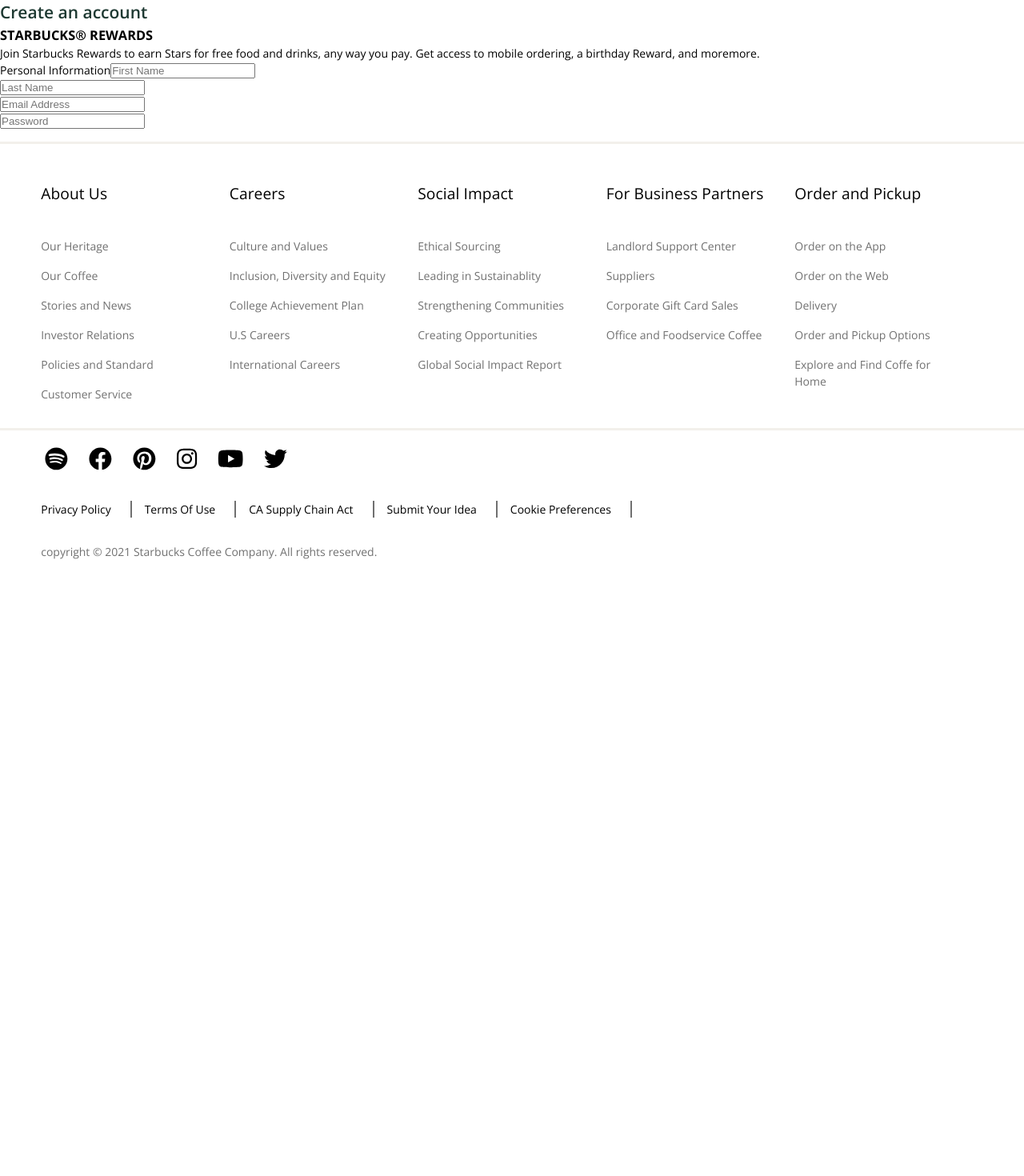
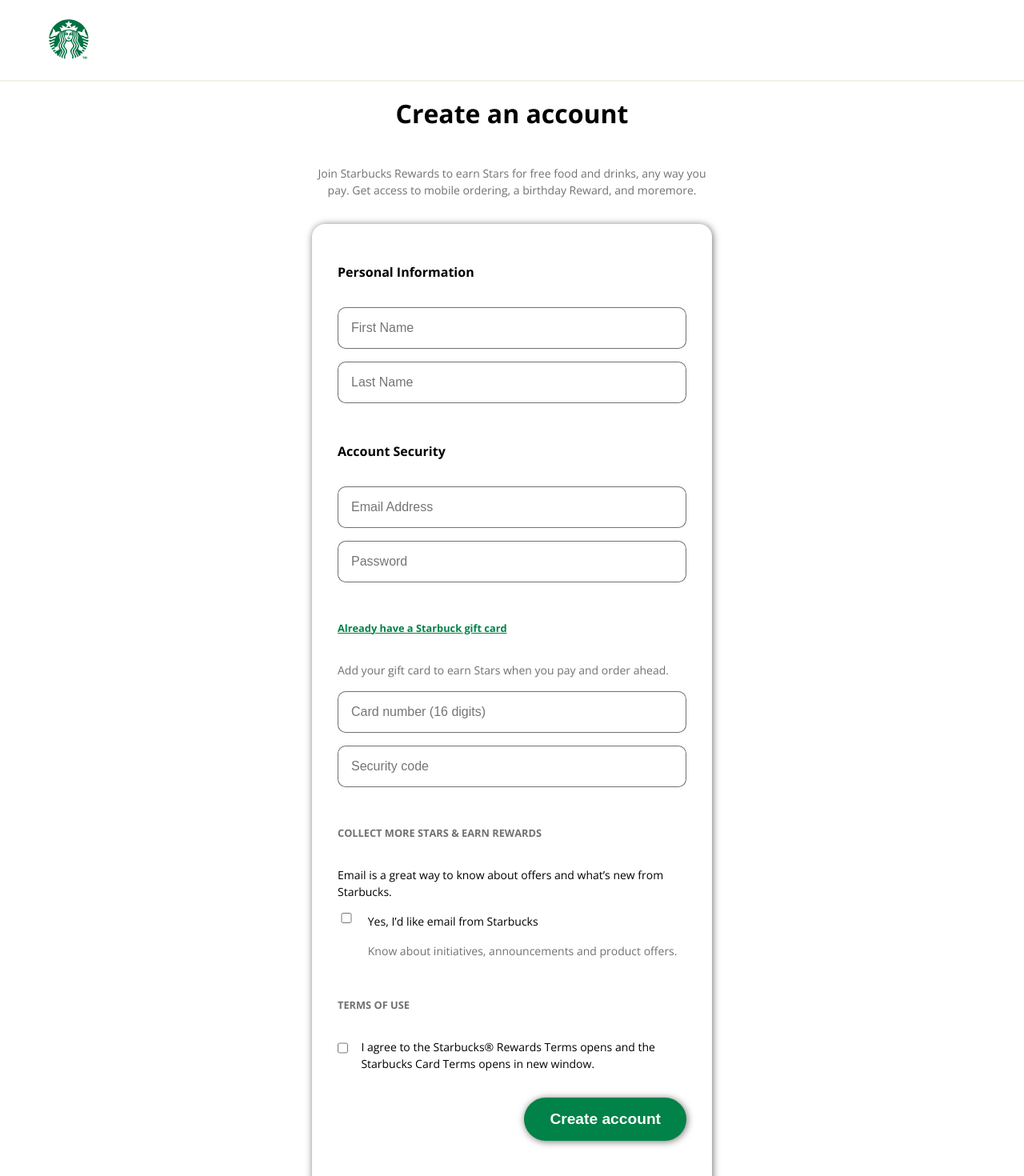
Before and after one commit to godwinopara/starbuck-clone, a React (Create React App) app: page /join-now in a window 1280 px wide. Shown: the top 1470 px of the page at 80% size. Before the commit the page ends 800 px from the top, so only its background shows below. Built offline with nearby package versions, Linux system fonts and the light colour scheme; the HTML template or start-up script is replaced by a standard one.

Commit message:
created the signup component and render the form element

```diff
--- a/scss/partials/_partials.scss
+++ b/scss/partials/_partials.scss
@@ -6,3 +6,4 @@
 @import "../styles/componentStyles/reward";
 @import "../styles/componentStyles/giftcard";
 @import "../styles/componentStyles/featured";
+@import "../styles/componentStyles/join_now";
--- /dev/null
+++ b/scss/styles/componentStyles/_join_now.scss
@@ -0,0 +1,140 @@
+@import "../reuseAbleStyles/default";
+.join-now {
+	header {
+		.nav-links,
+		.show-nav,
+		.left-side-nav,
+		.hamburger,
+		.right-side-nav {
+			display: none;
+		}
+	}
+	main {
+		max-width: 500px;
+	}
+	p {
+		color: $soft-black;
+	}
+	&-heading {
+		margin: 1rem auto;
+
+		h3 {
+			font-size: 1.5rem;
+			@include text-bold;
+			padding-bottom: 1rem;
+		}
+
+		h4 {
+			display: none;
+		}
+	}
+
+	form {
+		input {
+			margin-bottom: 1rem;
+			width: 100%;
+			padding: 1rem 0 1rem 1rem;
+			outline: none;
+			border-radius: 10px;
+			border: none;
+			border: 1px solid $soft-black;
+			font-size: 1rem;
+			color: black;
+		}
+
+		h4 {
+			font-size: 1rem;
+			margin-bottom: 2rem;
+		}
+		h5 {
+			font-size: 0.8rem;
+			margin: 2rem 0;
+			color: $soft-black;
+		}
+		.username {
+			margin: 1rem 0 2rem;
+		}
+
+		.have-giftcard {
+			margin: 1rem 0;
+
+			p {
+				margin: 1rem 0;
+			}
+			h5 {
+				text-decoration: underline;
+				color: $green;
+			}
+		}
+
+		.keep-up-to-date {
+			.email-subscription {
+				display: flex;
+				justify-content: flex-start;
+				align-items: flex-start;
+				margin: 1rem 0;
+			}
+
+			input {
+				padding: 2rem;
+				width: 5%;
+				margin-right: 1rem;
+			}
+			p {
+				color: black;
+			}
+			span {
+				color: $soft-black;
+				display: block;
+				padding: 1rem 0;
+			}
+		}
+		.terms-of-use {
+			&-input {
+				display: flex;
+				justify-content: flex-start;
+				align-items: flex-start;
+
+				input {
+					height: 1.5rem;
+					width: 5%;
+				}
+			}
+		}
+		.button-submit {
+			text-align: right;
+			margin: 1rem 0;
+		}
+		button {
+			padding: 1rem 2rem;
+			font-size: 1.2rem;
+			border-radius: 100px;
+			margin: 1rem 0;
+			border: none;
+			background-color: $green;
+			box-shadow: 1px 1px 10px #727070;
+			color: #fff;
+			@include text-bold;
+		}
+	}
+}
+
+@media screen and (min-width: 600px) {
+	.join-now {
+		h3 {
+			margin-bottom: 1.5rem;
+			font-size: 2rem;
+		}
+
+		&-heading {
+			text-align: center;
+			margin-bottom: 2rem;
+		}
+
+		form {
+			box-shadow: 1px 1px 10px #727070;
+			border-radius: 1rem;
+			padding: 2rem;
+		}
+	}
+}
--- a/src/App.js
+++ b/src/App.js
@@ -8,7 +8,7 @@
 import { faAngleDown } from "@fortawesome/free-solid-svg-icons";
 import { BrowserRouter as Router, Route, Switch } from "react-router-dom";
 import FullGiftCard from "./pages/FullGiftCard";
-import ScrollTop from "./components/ScrollTop";
+import ScrollTop from "./components/ThirdParty/ScrollTop";
 import Footer from "./components/footer/Footer";
 import SignUp from "./pages/SignUp";
 import JoinNow from "./pages/JoinNow";
--- a/src/css/main.css
+++ b/src/css/main.css
@@ -1939,6 +1939,143 @@
   }
 }
 
+.join-now header .nav-links,
+.join-now header .show-nav,
+.join-now header .left-side-nav,
+.join-now header .hamburger,
+.join-now header .right-side-nav {
+  display: none;
+}
+
+.join-now main {
+  max-width: 500px;
+}
+
+.join-now p {
+  color: rgba(0, 0, 0, 0.56);
+}
+
+.join-now-heading {
+  margin: 1rem auto;
+}
+
+.join-now-heading h3 {
+  font-size: 1.5rem;
+  font-weight: 700;
+  padding-bottom: 1rem;
+}
+
+.join-now-heading h4 {
+  display: none;
+}
+
+.join-now form input {
+  margin-bottom: 1rem;
+  width: 100%;
+  padding: 1rem 0 1rem 1rem;
+  outline: none;
+  border-radius: 10px;
+  border: none;
+  border: 1px solid rgba(0, 0, 0, 0.56);
+  font-size: 1rem;
+  color: black;
+}
+
+.join-now form h4 {
+  font-size: 1rem;
+  margin-bottom: 2rem;
+}
+
+.join-now form h5 {
+  font-size: 0.8rem;
+  margin: 2rem 0;
+  color: rgba(0, 0, 0, 0.56);
+}
+
+.join-now form .username {
+  margin: 1rem 0 2rem;
+}
+
+.join-now form .have-giftcard {
+  margin: 1rem 0;
+}
+
+.join-now form .have-giftcard p {
+  margin: 1rem 0;
+}
+
+.join-now form .have-giftcard h5 {
+  text-decoration: underline;
+  color: #008248;
+}
+
+.join-now form .keep-up-to-date .email-subscription {
+  display: flex;
+  justify-content: flex-start;
+  align-items: flex-start;
+  margin: 1rem 0;
+}
+
+.join-now form .keep-up-to-date input {
+  padding: 2rem;
+  width: 5%;
+  margin-right: 1rem;
+}
+
+.join-now form .keep-up-to-date p {
+  color: black;
+}
+
+.join-now form .keep-up-to-date span {
+  color: rgba(0, 0, 0, 0.56);
+  display: block;
+  padding: 1rem 0;
+}
+
+.join-now form .terms-of-use-input {
+  display: flex;
+  justify-content: flex-start;
+  align-items: flex-start;
+}
+
+.join-now form .terms-of-use-input input {
+  height: 1.5rem;
+  width: 5%;
+}
+
+.join-now form .button-submit {
+  text-align: right;
+  margin: 1rem 0;
+}
+
+.join-now form button {
+  padding: 1rem 2rem;
+  font-size: 1.2rem;
+  border-radius: 100px;
+  margin: 1rem 0;
+  border: none;
+  background-color: #008248;
+  box-shadow: 1px 1px 10px #727070;
+  color: #fff;
+  font-weight: 700;
+}
+
+@media screen and (min-width: 600px) {
+  .join-now h3 {
+    margin-bottom: 1.5rem;
+    font-size: 2rem;
+  }
+  .join-now-heading {
+    text-align: center;
+    margin-bottom: 2rem;
+  }
+  .join-now form {
+    box-shadow: 1px 1px 10px #727070;
+    border-radius: 1rem;
+    padding: 2rem;
+  }
+}
+
 *,
 *::before,
 *::after {
--- a/src/pages/JoinNow.js
+++ b/src/pages/JoinNow.js
@@ -1,25 +1,37 @@
 import React from "react";
+import NavBar from "../components/nav/NavBar";
 
 function JoinNow() {
 	return (
-		<div className="joinNow">
-			<h2>Create an account</h2>
-			<h3>STARBUCKS® REWARDS</h3>
+		<div className="join-now">
+			<header>
+				<NavBar />
+			</header>
+			<main className="container">
+				<section className="join-now-heading">
+					<h3>Create an account</h3>
+					<h4>STARBUCKS® REWARDS</h4>
 					<p>
-				Join Starbucks Rewards to earn Stars for free food and drinks, any way you pay. Get
-				access to mobile ordering, a birthday Reward, and moremore.
+						Join Starbucks Rewards to earn Stars for free food and drinks, any way you
+						pay. Get access to mobile ordering, a birthday Reward, and moremore.
 					</p>
+				</section>
 
 				<form action="">
 					<div className="username">
-					<label>Personal Information</label>
+						<h4>Personal Information</h4>
 
-					<input type="text" name="firstname" id="firstname" placeholder="First Name" />
+						<input
+							type="text"
+							name="firstname"
+							id="firstname"
+							placeholder="First Name"
+						/>
 						<br />
 						<input type="text" name="lastname" id="lastname" placeholder="Last Name" />
 					</div>
 					<div className="accout-security">
-					<label htmlFor="account-security">
+						<h4>Account Security</h4>
 						<input type="email" name="email" id="email" placeholder="Email Address" />
 						<br />
 						<input
@@ -28,10 +40,63 @@
 							id="password"
 							placeholder="Password"
 						/>
+					</div>
+					<div className="have-giftcard">
+						<div className="title">
+							<h5>Already have a Starbuck gift card</h5>
+							<p>Add your gift card to earn Stars when you pay and order ahead. </p>
+						</div>
+
+						<div className="have-giftcard-input">
+							<input
+								type="number"
+								name="card-number"
+								id="card-number"
+								placeholder="Card number (16 digits)"
+							/>
+							<br />
+							<input
+								type="number"
+								name="security-code"
+								id="security-code"
+								placeholder="Security code"
+							/>
+						</div>
+					</div>
+
+					<div className="keep-up-to-date">
+						<h5>COLLECT MORE STARS & EARN REWARDS</h5>
+						<p>
+							Email is a great way to know about offers and what’s new from Starbucks.
+						</p>
+						<div className="email-subscription">
+							<input type="checkbox" name="" id="" />
+
+							<label>
+								<p>Yes, I’d like email from Starbucks</p>
+								<span>
+									Know about initiatives, announcements and product offers.
+								</span>
 							</label>
 						</div>
-				<div className="sign-giftcard"></div>
+						<div className="terms-of-use">
+							<div className="heading">
+								<h5>TERMS OF USE</h5>
+							</div>
+							<div className="terms-of-use-input">
+								<input type="checkbox" name="terms-of-use" id="terms-of-use" />
+								<label>
+									I agree to the Starbucks® Rewards Terms opens and the Starbucks
+									Card Terms opens in new window.
+								</label>
+							</div>
+						</div>
+					</div>
+					<div className="button-submit">
+						<button type="submit">Create account</button>
+					</div>
 				</form>
+			</main>
 		</div>
 	);
 }
```
Also changed, not shown: src/components/ThirdParty/ScrollTop.js (renamed from src/components/ScrollTop.js), src/components/ThirdParty/use-lock-bar.js (renamed from src/components/default/use-lock-bar.js), 1 other file (tests, documents, lock files or other folders). Lines whose indentation alone changed are shown as unchanged.
